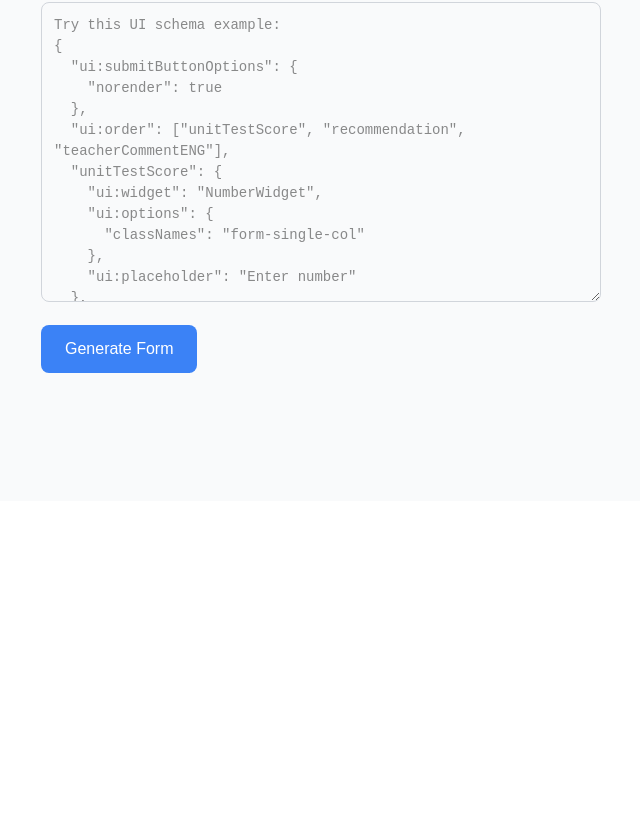
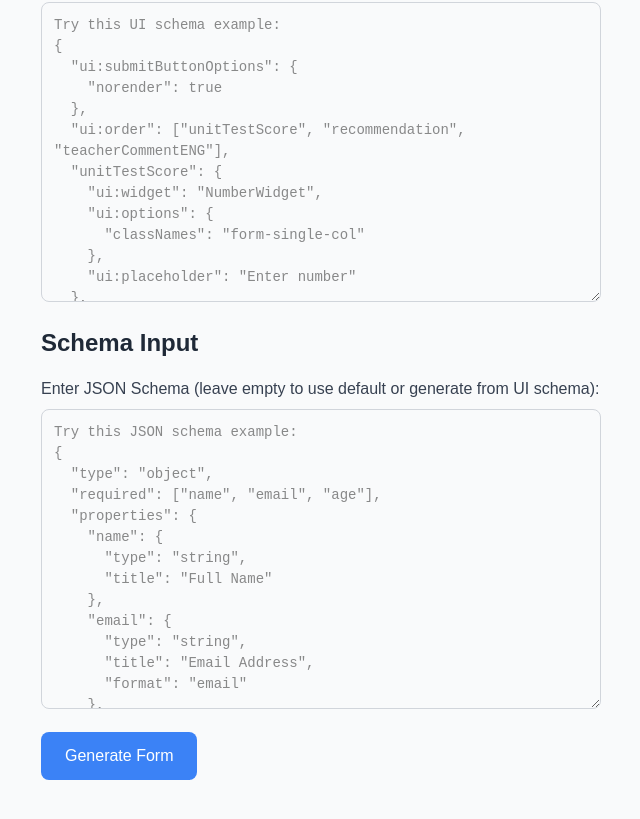
Before and after one commit to chinh-agiletech/json-form, a Next.js app: page / in a window 1280 px wide. Shown: the part 299-1118 px from the top of the page, without its empty margins (319-959 px from the left). Before the commit the page ends 800 px from the top, so only its background shows below. Built offline with nearby package versions, Linux system fonts and the light colour scheme.

Commit message:
Update input schema

```diff
--- a/src/components/DynamicForm.tsx
+++ b/src/components/DynamicForm.tsx
@@ -273,19 +273,20 @@ export default function DynamicForm({
         showErrorList={false}
         noValidate={true}
         widgets={{
-          NumberWidget: CustomNumberWidget,
-          TextAreaWidget: CustomTextArea,
-          TextWidget: CustomTextWidget,
-
-          // Additional widgets
-          CheckboxWidget: CheckboxWidget,
-          CheckboxesWidget: CheckboxesWidget,
-          SelectWidget: SelectWidget,
-          RadioWidget: RadioWidget,
-          EmailWidget: EmailWidget,
-          DateWidget: DateWidget,
-          PasswordWidget: PasswordWidget,
-          RangeWidget: RangeWidget,
+          integer: CustomNumberWidget,
+          number: CustomNumberWidget,
+          textarea: CustomTextArea,
+          text: CustomTextWidget,
+          select: SelectWidget,
+          // // Additional widgets
+          // CheckboxWidget: CheckboxWidget,
+          // CheckboxesWidget: CheckboxesWidget,
+          // SelectWidget: SelectWidget,
+          // RadioWidget: RadioWidget,
+          // EmailWidget: EmailWidget,
+          // DateWidget: DateWidget,
+          // PasswordWidget: PasswordWidget,
+          // RangeWidget: RangeWidget,
         }}
       />
 
--- a/src/components/SchemaInput.tsx
+++ b/src/components/SchemaInput.tsx
@@ -1,47 +1,47 @@
 import React, { useState } from "react";
-import { JSONSchema7 } from 'json-schema';
+import { JSONSchema7 } from "json-schema";
 
 interface SchemaInputProps {
   onSchemaGenerated?: (schema: JSONSchema7) => void;
   onUiSchemaGenerated?: (uiSchema: any) => void;
 }
 
-export default function SchemaInput({ onSchemaGenerated, onUiSchemaGenerated }: SchemaInputProps) {
+export default function SchemaInput({
+  onSchemaGenerated,
+  onUiSchemaGenerated,
+}: SchemaInputProps) {
   const [uiSchemaText, setUiSchemaText] = useState("");
+  const [jsonSchemaText, setJsonSchemaText] = useState("");
   const [error, setError] = useState("");
 
   const defaultUiSchema = {
     "ui:submitButtonOptions": {
-      "norender": true
+      norender: true,
     },
-    "ui:order": [
-      "unitTestScore",
-      "recommendation",
-      "teacherCommentENG"
-    ],
-    "unitTestScore": {
-      "ui:widget": "NumberWidget",
+    "ui:order": ["unitTestScore", "recommendation", "teacherCommentENG"],
+    unitTestScore: {
+      "ui:widget": "number",
       "ui:options": {
-        "classNames": "form-single-col"
+        classNames: "form-single-col",
       },
-      "ui:placeholder": "Enter number"
+      "ui:placeholder": "Enter number",
     },
-    "recommendation": {
-      "ui:widget": "TextAreaWidget",
+    recommendation: {
+      "ui:widget": "textarea",
       "ui:options": {
-        "rows": 4,
-        "classNames": "form-textarea-left"
+        rows: 4,
+        classNames: "form-textarea-left",
       },
-      "ui:placeholder": "Enter text"
+      "ui:placeholder": "Enter text",
     },
-    "teacherCommentENG": {
-      "ui:widget": "TextAreaWidget",
+    teacherCommentENG: {
+      "ui:widget": "textarea",
       "ui:options": {
-        "rows": 4,
-        "classNames": "form-textarea-right"
+        rows: 4,
+        classNames: "form-textarea-right",
       },
-      "ui:placeholder": "Enter text"
-    }
+      "ui:placeholder": "Enter text",
+    },
   };
 
   const defaultJsonSchema: JSONSchema7 = {
@@ -52,17 +52,17 @@ export default function SchemaInput({ onSchemaGenerated, onUiSchemaGenerated }:
         type: "number",
         title: "Unit Test Score",
         minimum: 0,
-        maximum: 100
+        maximum: 100,
       },
       recommendation: {
         type: "string",
-        title: "Recommendation"
+        title: "Recommendation",
       },
       teacherCommentENG: {
         type: "string",
-        title: "Teacher Comment (English)"
-      }
-    }
+        title: "Teacher Comment (English)",
+      },
+    },
   };
 
   // Function to generate JSON schema from UI schema
@@ -71,11 +71,13 @@ export default function SchemaInput({ onSchemaGenerated, onUiSchemaGenerated }:
     const required: string[] = [];
 
     // Get field order from ui:order or extract from uiSchema keys
-    const fieldOrder = uiSchema["ui:order"] || Object.keys(uiSchema).filter(key => !key.startsWith("ui:"));
+    const fieldOrder =
+      uiSchema["ui:order"] ||
+      Object.keys(uiSchema).filter((key) => !key.startsWith("ui:"));
 
     fieldOrder.forEach((fieldName: string) => {
       const fieldConfig = uiSchema[fieldName];
-      if (fieldConfig && typeof fieldConfig === 'object') {
+      if (fieldConfig && typeof fieldConfig === "object") {
         const widget = fieldConfig["ui:widget"];
 
         // Determine field type based on widget
@@ -110,7 +112,9 @@ export default function SchemaInput({ onSchemaGenerated, onUiSchemaGenerated }:
 
         const property: any = {
           type: fieldType,
-          title: fieldName.charAt(0).toUpperCase() + fieldName.slice(1).replace(/([A-Z])/g, ' $1')
+          title:
+            fieldName.charAt(0).toUpperCase() +
+            fieldName.slice(1).replace(/([A-Z])/g, " $1"),
         };
 
         if (format) {
@@ -131,7 +135,7 @@ export default function SchemaInput({ onSchemaGenerated, onUiSchemaGenerated }:
     return {
       type: "object",
       required,
-      properties
+      properties,
     };
   };
 
@@ -140,14 +144,21 @@ export default function SchemaInput({ onSchemaGenerated, onUiSchemaGenerated }:
       let uiSchema;
       let jsonSchema;
 
-      if (uiSchemaText.trim() === "") {
-        // Use default UI schema if input is empty
+      if (uiSchemaText.trim() === "" && jsonSchemaText.trim() === "") {
+        // Use default schemas if both inputs are empty
         uiSchema = defaultUiSchema;
         jsonSchema = defaultJsonSchema;
-      } else {
-        // Parse the input UI schema
+      } else if (jsonSchemaText.trim() !== "") {
+        // Use provided JSON schema if available
+        jsonSchema = JSON.parse(jsonSchemaText);
+        // Use provided UI schema or generate from JSON schema
+        if (uiSchemaText.trim() !== "") {
+          uiSchema = JSON.parse(uiSchemaText);
+        } else {
+          uiSchema = defaultUiSchema;
+        }
+      } else if (uiSchemaText.trim() !== "") {
         uiSchema = JSON.parse(uiSchemaText);
-        // Generate JSON schema from UI schema
         jsonSchema = generateJsonSchemaFromUiSchema(uiSchema);
       }
 
@@ -162,7 +173,9 @@ export default function SchemaInput({ onSchemaGenerated, onUiSchemaGenerated }:
         onUiSchemaGenerated(uiSchema);
       }
     } catch (err) {
-      setError(err instanceof Error ? err.message : "Invalid UI schema JSON");
+      setError(
+        err instanceof Error ? err.message : "Invalid JSON schema or UI schema"
+      );
     }
   };
 
@@ -204,17 +217,26 @@ export default function SchemaInput({ onSchemaGenerated, onUiSchemaGenerated }:
   return (
     <div style={{ maxWidth: "800px", margin: "0 auto", padding: "20px" }}>
       <div style={{ marginBottom: "20px" }}>
-        <h2 style={{ marginBottom: "16px", color: "#1f2937", fontSize: "24px", fontWeight: "600" }}>
+        <h2
+          style={{
+            marginBottom: "16px",
+            color: "#1f2937",
+            fontSize: "24px",
+            fontWeight: "600",
+          }}
+        >
           UI Schema Input
         </h2>
 
         <div style={{ marginBottom: "16px" }}>
-          <label style={{
-            display: "block",
-            marginBottom: "8px",
-            fontWeight: "500",
-            color: "#374151"
-          }}>
+          <label
+            style={{
+              display: "block",
+              marginBottom: "8px",
+              fontWeight: "500",
+              color: "#374151",
+            }}
+          >
             Enter UI Schema JSON (leave empty to use default UI schema):
           </label>
 
@@ -254,6 +276,58 @@ export default function SchemaInput({ onSchemaGenerated, onUiSchemaGenerated }:
             style={inputStyle}
           />
         </div>
+        <h2
+          style={{
+            marginBottom: "16px",
+            color: "#1f2937",
+            fontSize: "24px",
+            fontWeight: "600",
+          }}
+        >
+          Schema Input
+        </h2>
+
+        <div style={{ marginBottom: "16px" }}>
+          <label
+            style={{
+              display: "block",
+              marginBottom: "8px",
+              fontWeight: "500",
+              color: "#374151",
+            }}
+          >
+            Enter JSON Schema (leave empty to use default or generate from UI
+            schema):
+          </label>
+
+          <textarea
+            value={jsonSchemaText}
+            onChange={(e) => setJsonSchemaText(e.target.value)}
+            placeholder={`Try this JSON schema example:
+{
+  "type": "object",
+  "required": ["name", "email", "age"],
+  "properties": {
+    "name": {
+      "type": "string",
+      "title": "Full Name"
+    },
+    "email": {
+      "type": "string",
+      "title": "Email Address",
+      "format": "email"
+    },
+    "age": {
+      "type": "number",
+      "title": "Age",
+      "minimum": 0,
+      "maximum": 120
+    }
+  }
+}`}
+            style={inputStyle}
+          />
+        </div>
 
         {error && (
           <div style={errorStyle}>
--- a/src/components/ui/SelectWidget/SelectWidget.tsx
+++ b/src/components/ui/SelectWidget/SelectWidget.tsx
@@ -2,7 +2,16 @@ import React from "react";
 import { WidgetProps } from "@rjsf/utils";
 
 const SelectWidget: React.FC<WidgetProps> = (props) => {
-  const { id, options, value, required, disabled, readonly, onChange, placeholder } = props;
+  const {
+    id,
+    options,
+    value,
+    required,
+    disabled,
+    readonly,
+    onChange,
+    placeholder,
+  } = props;
 
   const { enumOptions = [] } = options || {};
 
@@ -12,30 +21,46 @@ const SelectWidget: React.FC<WidgetProps> = (props) => {
       value={typeof value === "undefined" ? "" : value}
       required={required}
       disabled={disabled || readonly}
-      onChange={(event) => onChange(event.target.value === "" ? undefined : event.target.value)}
+      onChange={(event) =>
+        onChange(event.target.value === "" ? undefined : event.target.value)
+      }
+      aria-disabled={disabled || readonly}
+      aria-required={required}
       style={{
         width: "100%",
-        padding: "8px 12px",
-        border: "1px solid #d1d5db",
-        borderRadius: "6px",
-        fontSize: "14px",
-        fontFamily: "inherit",
+        padding: "10px 14px",
+        border: "1.5px solid #cbd5e1", // nhẹ hơn, tinh tế
+        borderRadius: "8px",
+        fontSize: "15px",
+        fontFamily: "'Segoe UI', Tahoma, Geneva, Verdana, sans-serif",
         outline: "none",
         boxSizing: "border-box",
-        backgroundColor: disabled || readonly ? "#f9fafb" : "white",
+        backgroundColor: disabled || readonly ? "#f3f4f6" : "white",
         cursor: disabled || readonly ? "not-allowed" : "pointer",
+        transition: "border-color 0.3s ease, box-shadow 0.3s ease",
+      }}
+      onFocus={(e) => {
+        e.currentTarget.style.borderColor = "#2563eb"; // xanh dương đậm
+        e.currentTarget.style.boxShadow = "0 0 0 3px rgba(59, 130, 246, 0.4)";
+      }}
+      onBlur={(e) => {
+        e.currentTarget.style.borderColor = "#cbd5e1";
+        e.currentTarget.style.boxShadow = "none";
       }}
     >
+      {/* Để placeholder không bị disabled và có thể chọn để show prompt */}
       {placeholder && (
-        <option value="" disabled>
+        <option value="" disabled={required} hidden={required}>
           {placeholder}
         </option>
       )}
-      {enumOptions.map((option: { value: string | number | boolean; label: string }, index: number) => (
-        <option key={index} value={String(option.value)}>
-          {option.label}
-        </option>
-      ))}
+      {enumOptions.map(
+        (option: { value: string | number | boolean; label: string }, index: number) => (
+          <option key={index} value={String(option.value)}>
+            {option.label}
+          </option>
+        )
+      )}
     </select>
   );
 };
```
